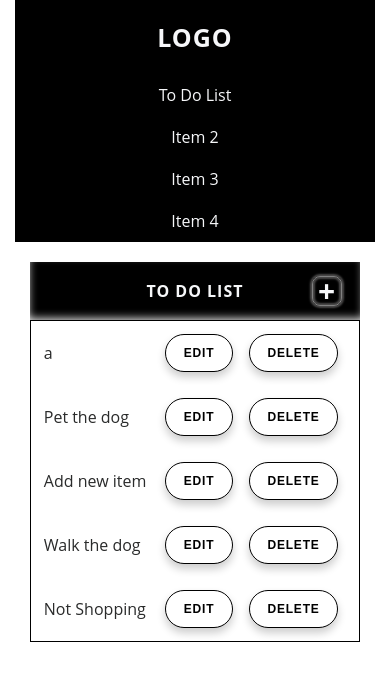
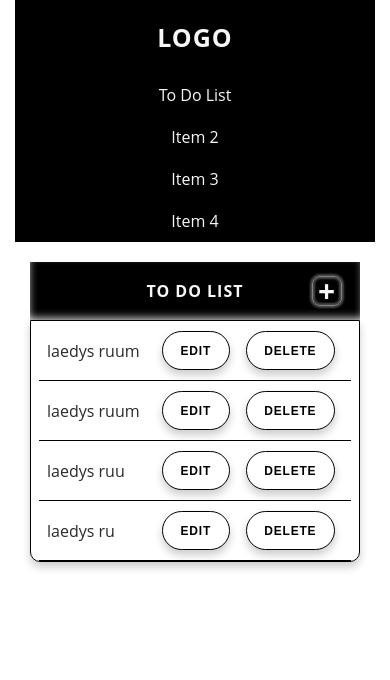
Before and after one commit to savus/ProjectsRepractice, a React (Vite) app: page / in a window 390 px wide. Shown: the top 680 px of the page. Built offline with nearby package versions, Linux system fonts and the light colour scheme; data requests are answered from the project's data file.

Commit message:
finish styles of to-do-list. move on to responsive header tutorials.

```diff
--- a/db.json
+++ b/db.json
@@ -1,24 +1,76 @@
 {
   "ListItems": [
     {
-      "content": "Not Shopping",
+      "content": "Shopping",
       "id": 1
     },
     {
-      "content": "Walk the dog",
+      "content": "Next thing",
+      "id": 2
+    },
+    {
+      "content": "thing 1",
       "id": 3
     },
     {
-      "content": "Add new item",
-      "id": 4
-    },
-    {
-      "content": "Pet the dog",
+      "content": "thing 3",
       "id": 5
     },
     {
-      "content": "a",
-      "id": 6
+      "content": "thing 4",
+      "id": 7
+    },
+    {
+      "content": "thing 5",
+      "id": 8
+    },
+    {
+      "content": "thing 7",
+      "id": 10
+    },
+    {
+      "content": "l",
+      "id": 11
+    },
+    {
+      "content": "la",
+      "id": 12
+    },
+    {
+      "content": "lae",
+      "id": 13
+    },
+    {
+      "content": "laed",
+      "id": 14
+    },
+    {
+      "content": "laedy",
+      "id": 15
+    },
+    {
+      "content": "laedys",
+      "id": 16
+    },
+    {
+      "content": "laedys r",
+      "id": 17
+    },
+    {
+      "content": "laedys ru",
+      "id": 18
+    },
+    {
+      "content": "laedys ruu",
+      "id": 19
+    },
+    {
+      "content": "laedys ruum",
+      "id": 20
+    },
+    {
+      "content": "laedys ruum",
+      "id": 21
     }
   ]
 }
--- a/src/components/ToDoList.tsx
+++ b/src/components/ToDoList.tsx
@@ -9,7 +9,7 @@ type State = {
   itemFormActiveState: "active" | "";
   toolTipText: "Add new item" | "Close";
   newItemInput: string;
-  isSubmitted: boolean;
+  submitAttempted: boolean;
 };
 
 export class ToDoList extends Component<{
@@ -23,23 +23,30 @@ export class ToDoList extends Component<{
     itemFormActiveState: "",
     toolTipText: "Add new item",
     newItemInput: "",
-    isSubmitted: false,
+    submitAttempted: false,
   };
 
   render() {
     const formInputErrorMessage = "Item must have more than 0 characters";
-    const { itemFormActiveState, toolTipText, newItemInput, isSubmitted } =
+    const { itemFormActiveState, toolTipText, newItemInput, submitAttempted } =
       this.state;
     const { useReact, itemsList, updateListItem, deleteListItem, postNewItem } =
       this.props;
 
     const formInputIsValid = isListItemValid(newItemInput);
 
-    const showFormErrorMessage = isSubmitted && !formInputIsValid;
+    const showFormErrorMessage = submitAttempted && !formInputIsValid;
 
     const doBadInputsExist = !formInputIsValid;
 
     const sortedList = [...itemsList].sort((a, b) => b.id - a.id);
+
+    const resetValues = () => {
+      this.setState({
+        submitAttempted: false,
+      });
+    };
+
     return (
       <>
         <div id="to-do-list" className="container-md">
@@ -70,16 +77,10 @@ export class ToDoList extends Component<{
               className={`flex-centered ${itemFormActiveState}`}
               onSubmit={(e) => {
                 e.preventDefault();
-                this.setState({ isSubmitted: true });
-                if (doBadInputsExist) {
-                  alert("Bad Inputs");
-                } else {
+                this.setState({ submitAttempted: true });
+                if (!doBadInputsExist) {
                   postNewItem({ content: newItemInput });
-                  this.setState({
-                    newItemInput: "",
-                    itemFormActiveState: "",
-                    toolTipText: "Add new item",
-                  });
+                  resetValues();
                 }
               }}
             >
--- a/src/components/layouts/MainSectionLayout.tsx
+++ b/src/components/layouts/MainSectionLayout.tsx
@@ -3,6 +3,10 @@ import { Component, ReactNode } from "react";
 export class MainSectionLayout extends Component<{ children: ReactNode }> {
   render() {
     const { children } = this.props;
-    return <main className="container-lg">{children}</main>;
+    return (
+      <main className="container-lg" style={{ position: "relative" }}>
+        {children}
+      </main>
+    );
   }
 }
--- a/src/css/base.css
+++ b/src/css/base.css
@@ -82,7 +82,7 @@ img {
 }
 
 .screen {
-  margin-top: var(--size-20);
+  margin-top: 20px;
 }
 
 .ul-defaults-none {
@@ -137,7 +137,7 @@ img {
   margin: 0 8px;
   padding: 0.7rem 1.1rem;
   border-radius: 20px;
-  box-shadow: 0 5px 8px 0px rgba(0, 0, 0, 0.2);
+  box-shadow: var(--box-shadow-base);
 }
 
 .btn-primary:hover {
--- a/src/css/theme.css
+++ b/src/css/theme.css
@@ -17,6 +17,7 @@
   --icon-background-soft: rgb(236, 242, 255);
   --icon-background-dark: #677787;
   --message-danger: red;
+  --box-shadow-base: 0 5px 8px 0px rgba(0, 0, 0, 0.2);
 }
 
 /* needs to be inverted */
--- a/src/css/to-do-list.css
+++ b/src/css/to-do-list.css
@@ -1,3 +1,8 @@
+#to-do-body {
+  box-shadow: var(--box-shadow-base);
+  border-radius: 0px 0px 10px 10px;
+}
+
 #to-do-header {
   padding: var(--size-18);
   letter-spacing: 1px;
@@ -70,8 +75,27 @@
   border: 1px solid black;
 }
 
-#to-do-body .list-item {
-  padding: 0.8rem;
+#to-do-body #list-container,
+#list-container .list-item {
+  --list-item-height: 60px;
+}
+
+#to-do-body #list-container {
+  overflow-y: scroll;
+  max-height: calc(var(--list-item-height) * 4);
+}
+
+#to-do-body #list-container,
+#list-container .list-item {
+  padding: 0 0.5rem;
+}
+
+#list-container .list-item {
+  height: var(--list-item-height);
+}
+
+#list-container .list-item:not(:last-child) {
+  border-bottom: 1px solid black;
 }
 
 .list-item .item-content,
```
